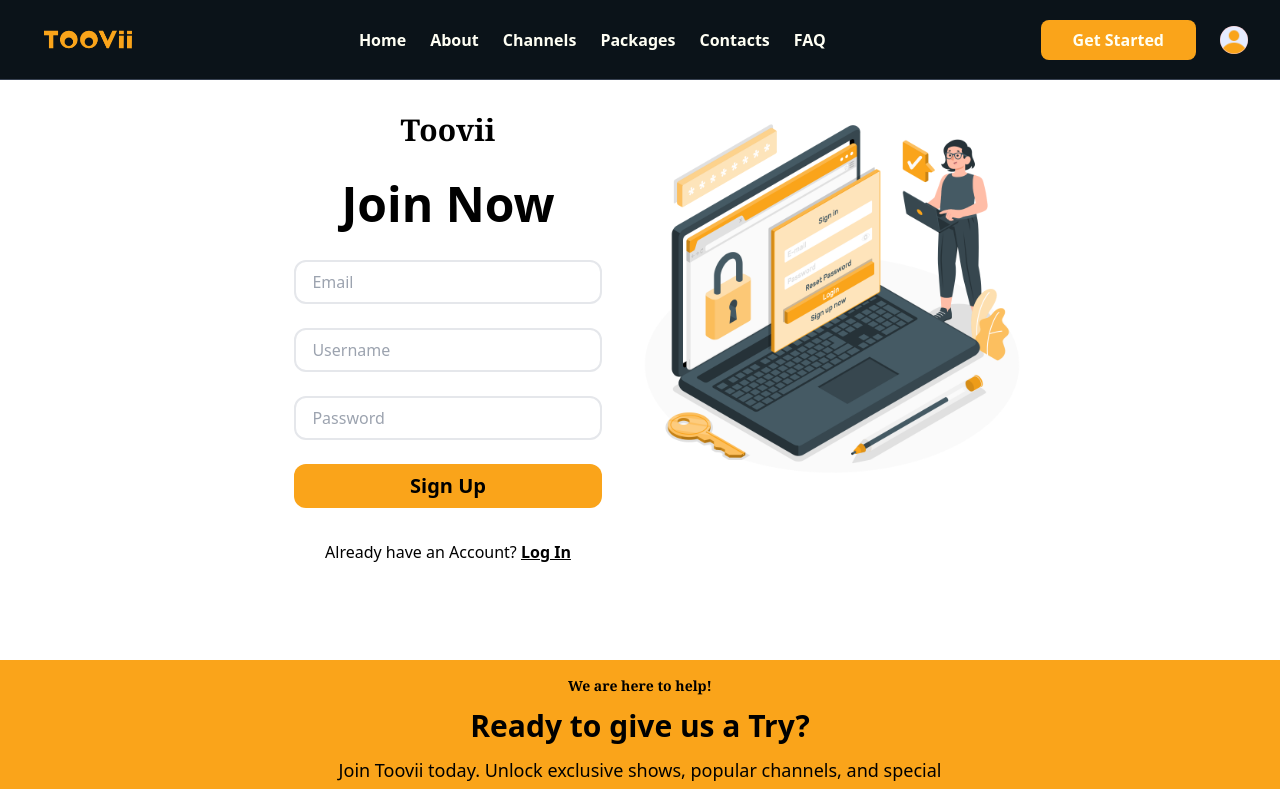
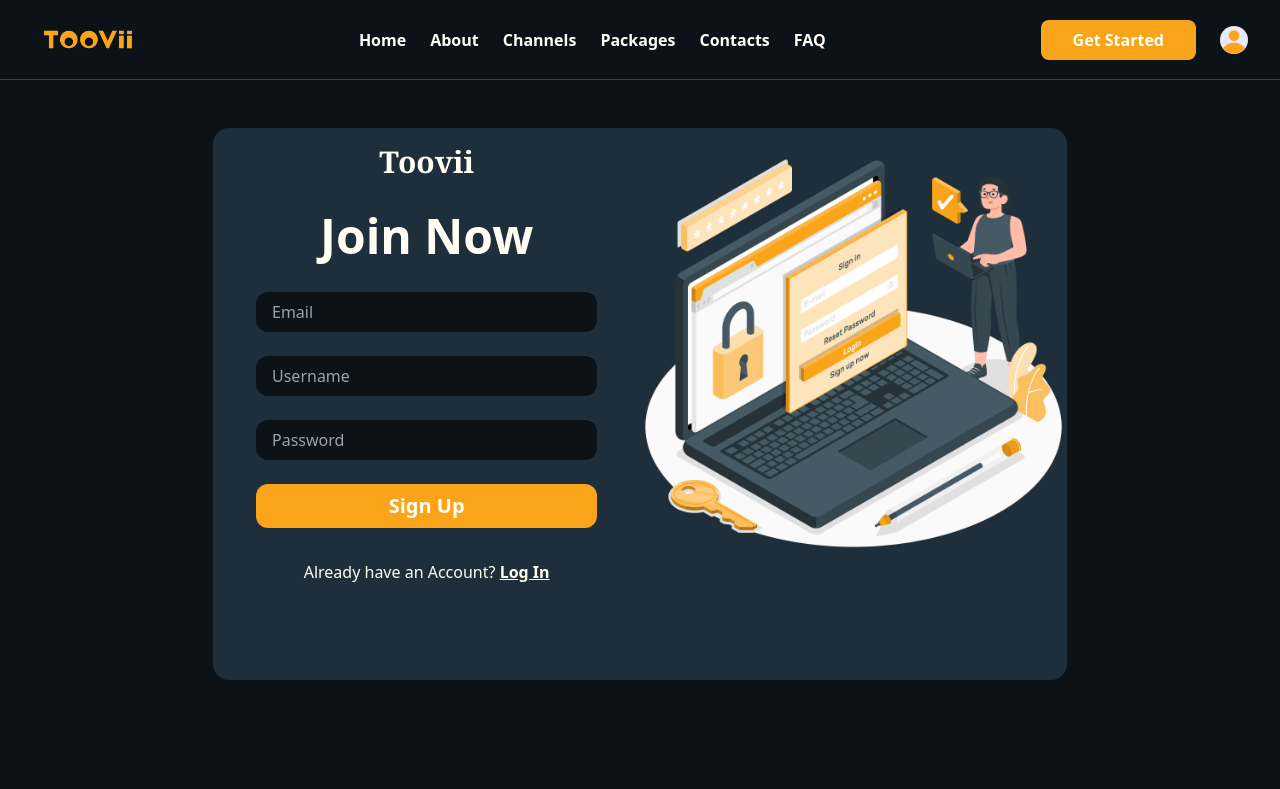
Before and after one commit to Walter250/toovii-fn, a React (Vite) app: page /signup in a window 1280 px wide. Shown: the top 789 px of the page. Built offline with nearby package versions, Linux system fonts and the light colour scheme.

Commit message:
sign up  and login

```diff
--- a/src/pages/Login.jsx
+++ b/src/pages/Login.jsx
@@ -1,5 +1,6 @@
 /* eslint-disable react-refresh/only-export-components */
 import { useEffect, useState } from "react";
+import { useSelector } from "react-redux";
 import { Link, redirect, useNavigate } from "react-router-dom";
 // import LoadingSpinner from "../assets/LoadingSpinner";
 
@@ -17,6 +18,14 @@ export default function Login() {
   const [formError, setFormError] = useState(false);
   const [isLoading, setIsLoading] = useState(false);
   const navigate = useNavigate();
+
+  const theme = useSelector((state) => state.theme.value);
+  const themeStyles = theme.isDarkMode
+    ? "text-mainLight bg-mainDark"
+    : "text-mainDark bg-mainLight";
+  const loginStyles = theme.isDarkMode
+    ? "text-mainLight bg-secDark"
+    : "text-mainDark bg-secLight";
 
   function handleFormChange(e) {
     setUserInfo((prev) => ({ ...prev, [e.target.name]: e.target.value }));
@@ -55,10 +64,12 @@ export default function Login() {
     window.scrollTo(0, 0);
   }, []);
   return (
-    <article className="flex max-h-[85vh] text-dark-200 rounded-2xl overflow-hidden w-3/5 md:w-11/12 mx-auto mb-20 mt-4 gap-12">
+    <article className={`${themeStyles} w-full h-[90vh] py-12 md:h-[100%]`}>
+      <article
+        className={`${loginStyles} flex max-h-[85vh] text-dark-200 rounded-2xl overflow-hidden w-4/6 md:w-11/12 mx-auto pb-20 pt-4 gap-12`}
+      >
         <section className="w-1/2 md:w-full bg-light-200 flex flex-col gap-8 py-4 justify-around items-center">
           <div className="flex items-center gap-4">
-          {/* <LogoIcon classes="w-16 md:w-12" /> */}
             <p className="font-serif font-bold text-3xl md:text-2xl">Toovii</p>
           </div>
           <p className="font-bold text-5xl md:text-4xl">Welcome Back</p>
@@ -72,7 +83,9 @@ export default function Login() {
               <p className="text-center text-red-700">Required input missing</p>
             )}
             <input
-            className="bg-transparent border-2 border-dark-200 rounded-xl px-4 py-2 w-full"
+              className={`${
+                theme.isDarkMode ? "bg-mainDark" : "bg-mainLight"
+              } outline-none rounded-xl px-4 py-2 w-full`}
               type="text"
               placeholder="Username"
               value={userInfo.username}
@@ -80,7 +93,9 @@ export default function Login() {
               onChange={(event) => handleFormChange(event)}
             />
             <input
-            className="bg-transparent border-2 border-dark-200 rounded-xl px-4 py-2 w-full"
+              className={`${
+                theme.isDarkMode ? "bg-mainDark" : "bg-mainLight"
+              } outline-none rounded-xl px-4 py-2 w-full`}
               type="password"
               placeholder="Password"
               name="password"
@@ -91,7 +106,6 @@ export default function Login() {
               className="bg-mainYellow text-light-200 font-bold text-xl rounded-xl px-4 py-2 w-full grid place-content-center"
               onClick={handleLogin}
             >
-            {/* {isLoading ? <LoadingSpinner /> : "Log In"} */}
               Log In
             </button>
           </form>
@@ -108,5 +122,6 @@ export default function Login() {
           <img src="/login.png" alt="" />
         </section>
       </article>
+    </article>
   );
 }
--- a/src/pages/Signup.jsx
+++ b/src/pages/Signup.jsx
@@ -1,5 +1,6 @@
 /* eslint-disable react-refresh/only-export-components */
 import { useEffect, useState } from "react";
+import { useSelector } from "react-redux";
 import { Link, redirect, useNavigate } from "react-router-dom";
 // import LoadingSpinner from "../assets/LoadingSpinner";
 
@@ -51,14 +52,24 @@ export default function Signup() {
     // }
   }
 
+  const theme = useSelector((state) => state.theme.value);
+  const themeStyles = theme.isDarkMode
+    ? "text-mainLight bg-mainDark"
+    : "text-mainDark bg-mainLight";
+  const loginStyles = theme.isDarkMode
+    ? "text-mainLight bg-secDark"
+    : "text-mainDark bg-secLight";
+
   useEffect(() => {
     window.scrollTo(0, 0);
   }, []);
   return (
-    <article className="flex max-h-[85vh] text-dark-200 rounded-2xl overflow-hidden w-3/5 mx-auto mb-20 mt-4">
+    <article className={`${themeStyles} w-full h-[90vh] py-12 md:h-[100%]`}>
+      <article
+        className={`${loginStyles} flex max-h-[85vh] rounded-2xl overflow-hidden w-4/6 md:w-5/6 mx-auto pb-20`}
+      >
         <section className="w-1/2 md:w-full bg-light-200 flex flex-col gap-8 py-4 justify-around items-center">
           <div className="flex items-center gap-4">
-          {/* <LogoIcon classes="w-16 md:w-12" /> */}
             <p className="font-serif font-bold text-3xl md:text-2xl">Toovii</p>
           </div>
           <p className="font-bold text-5xl md:text-4xl">Join Now</p>
@@ -72,7 +83,9 @@ export default function Signup() {
               <p className="text-center text-red-700">Required Input Missing</p>
             )}
             <input
-            className="bg-transparent border-2 border-dark-200 rounded-xl px-4 py-2 w-full"
+              className={`${
+                theme.isDarkMode ? "bg-mainDark" : "bg-mainLight"
+              } outline-none rounded-xl px-4 py-2 w-full`}
               type="email"
               placeholder="Email"
               name="email"
@@ -80,7 +93,9 @@ export default function Signup() {
               value={userInfo.email}
             />
             <input
-            className="bg-transparent border-2 border-dark-200 rounded-xl px-4 py-2 w-full"
+              className={`${
+                theme.isDarkMode ? "bg-mainDark" : "bg-mainLight"
+              } outline-none rounded-xl px-4 py-2 w-full`}
               type="text"
               placeholder="Username"
               value={userInfo.username}
@@ -88,7 +103,9 @@ export default function Signup() {
               onChange={(event) => handleFormChange(event)}
             />
             <input
-            className="bg-transparent border-2 border-dark-200 rounded-xl px-4 py-2 w-full"
+              className={`${
+                theme.isDarkMode ? "bg-mainDark" : "bg-mainLight"
+              } outline-none rounded-xl px-4 py-2 w-full`}
               type="password"
               placeholder="Password"
               name="password"
@@ -100,7 +117,6 @@ export default function Signup() {
               onClick={handleSignup}
             >
               Sign Up
-            {/* {isLoading ? <LoadingSpinner /> : "Sign Up"} */}
             </button>
           </form>
           <p>
@@ -116,5 +132,6 @@ export default function Signup() {
           <img src="/login.png" alt="" />
         </section>
       </article>
+    </article>
   );
 }
```
Lines whose indentation alone changed are shown as unchanged.
